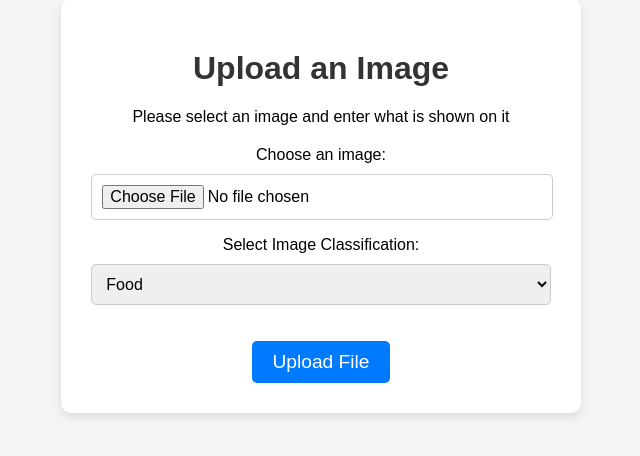
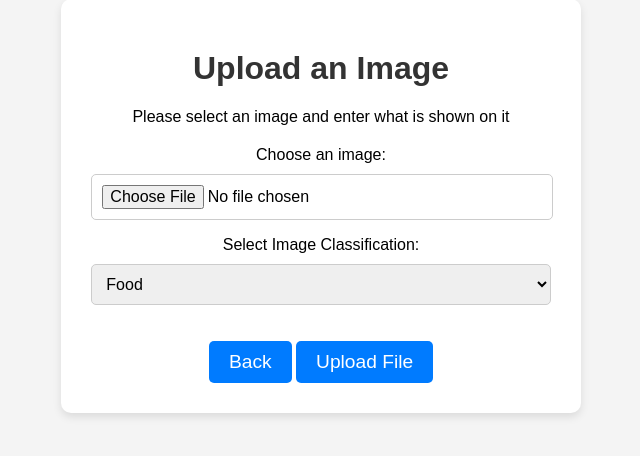
Before and after one commit to VladSalat666/already-media-test, a Django app: page /upload/ in a window 1280 px wide. Shown: the part 194-650 px from the top of the page, without its empty margins (319-959 px from the left). Run offline with Django 5.2, Linux system fonts and the light colour scheme.

Commit message:
added back button

```diff
--- a/templates/upload.html
+++ b/templates/upload.html
@@ -53,6 +53,7 @@
       width: 100%;
     }
 
+    a,
     button {
       display: inline-block;
       margin-top: 20px;
@@ -63,6 +64,7 @@
       border-radius: 5px;
       font-size: 1.2em;
       cursor: pointer;
+      text-decoration: none;
     }
 
     button:hover {
@@ -112,7 +114,10 @@
              alt="Image Preview" />
       </div>
 
-      <button type="submit">Upload File</button>
+      <div>
+        <a href="{% url 'index' %}">Back</a>
+        <button type="submit">Upload File</button>
+      </div>
     </form>
 
     {% if form.non_field_errors %}
```
